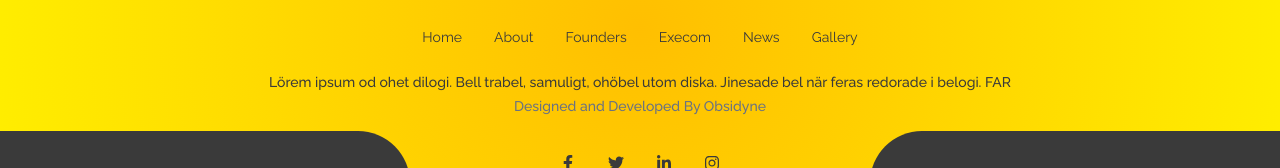
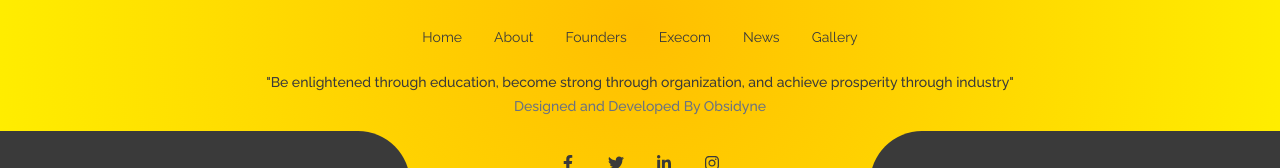
Before and after one commit to obsidyne/sree-narayana-edu, a Next.js app: page /founders in a window 1280 px wide. Shown: the part 2051-2219 px from the top of the page. Built offline with nearby package versions, Linux system fonts and the light colour scheme; a web font is replaced by a local one.

Commit message:
quote added

```diff
--- a/app/components/Footer.tsx
+++ b/app/components/Footer.tsx
@@ -137,8 +137,7 @@ const Footer: React.FC = () => {
         <p
           className={`${raleway.className} w-full text-[14px] font-medium leading-[24px] text-center text-[#3A3A3A] hidden sm:block`}
         >
-          Lörem ipsum od ohet dilogi. Bell trabel, samuligt, ohöbel utom diska.
-          Jinesade bel när feras redorade i belogi. FAR <br />
+          "Be enlightened through education, become strong through organization, and achieve prosperity through industry" <br />
           <a
             href="https://www.obsidyne.com"
             target="_blank"
```
